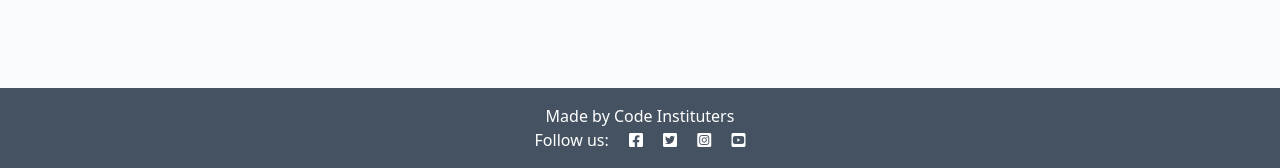
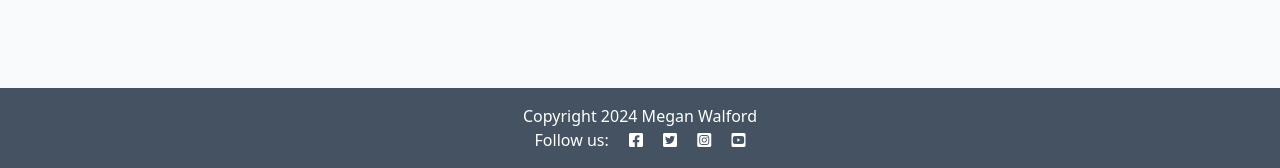
Before and after one commit to meganw22/django-blogger, a Django app: page / in a window 1280 px wide. Shown: the part 632-800 px from the top of the page. Run offline with Django 4.2, Linux system fonts and the light colour scheme; data that the repository does not hold is empty.

Commit message:
Add copyright tags

```diff
--- a/blog/templates/blog/index.html
+++ b/blog/templates/blog/index.html
@@ -50,3 +50,8 @@
 
 <!-- index.html content ends here -->
 {% endblock %}
+
+<!--Copyright content-->
+{% block copyright %}
+    Copyright 2024 Megan Walford
+{% endblock %}
--- a/codestar/settings.py
+++ b/codestar/settings.py
@@ -33,6 +33,7 @@ DEBUG = True
 ALLOWED_HOSTS = [
     '8000-meganw22-djangoblogger-6w40d8ndffg.ws-eu108.gitpod.io',
     'https://8000-meganw22-djangoblogger-6w40d8ndffg.ws-eu108.gitpod.io',
+    '8000-meganw22-djangoblogger-woee9mksxli.ws-eu108.gitpod.io',
     '.herokuapp.com'
     ]
 
--- a/templates/base.html
+++ b/templates/base.html
@@ -62,7 +62,10 @@
 
     <!-- Footer -->
     <footer class="footer mt-auto py-3 dark-bg">
-        <p class="m-0 text-center text-white">Made by Code Instituters</p>
+        <p class="m-0 text-center text-white">
+            {% block copyright %}
+                Made by Code Instituters</p>
+            {% endblock %}
         <p class="m-0 text-center text-white">Follow us: <i class="fab fa-facebook-square ms-3"></i>
             <i class="fab fa-twitter-square ms-3"></i>
             <i class="fab fa-instagram-square ms-3"></i>
```
